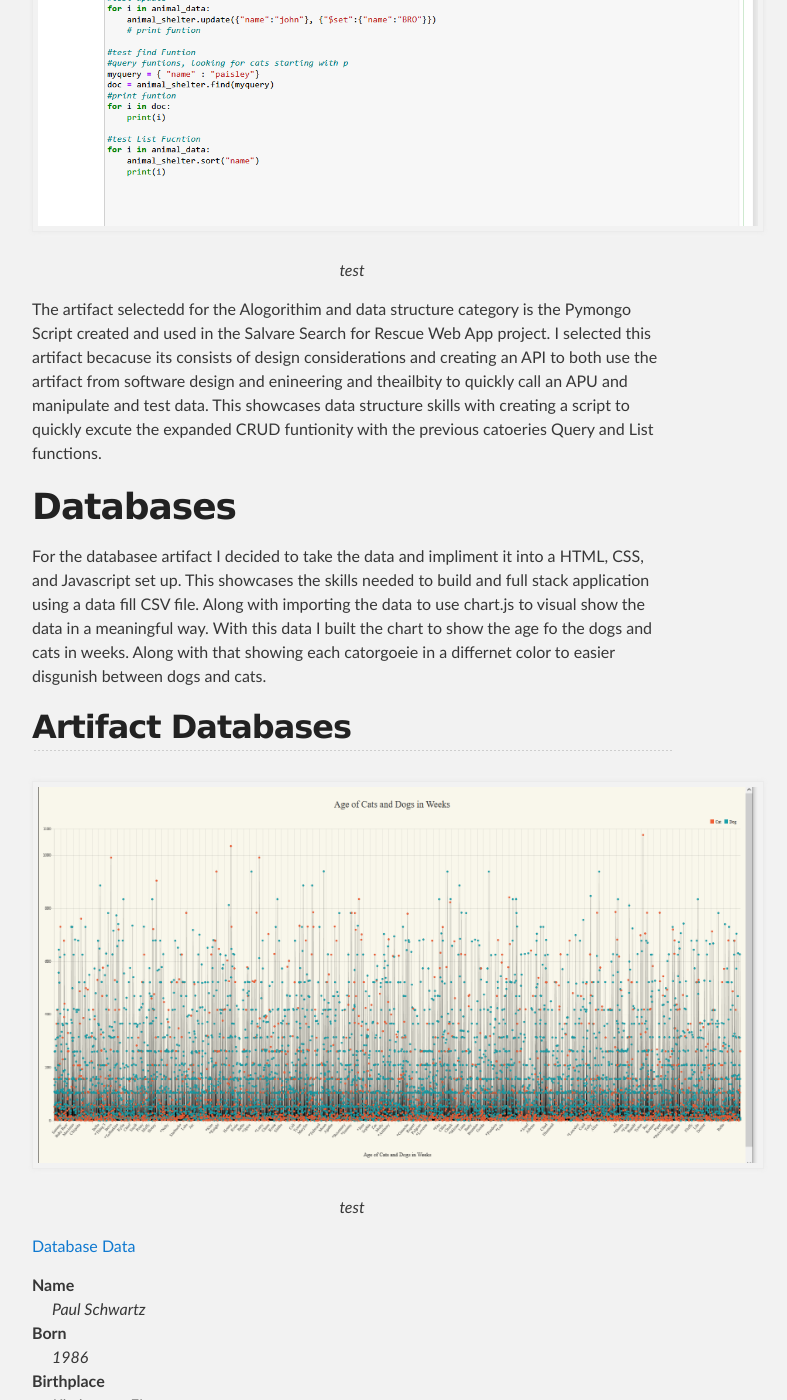
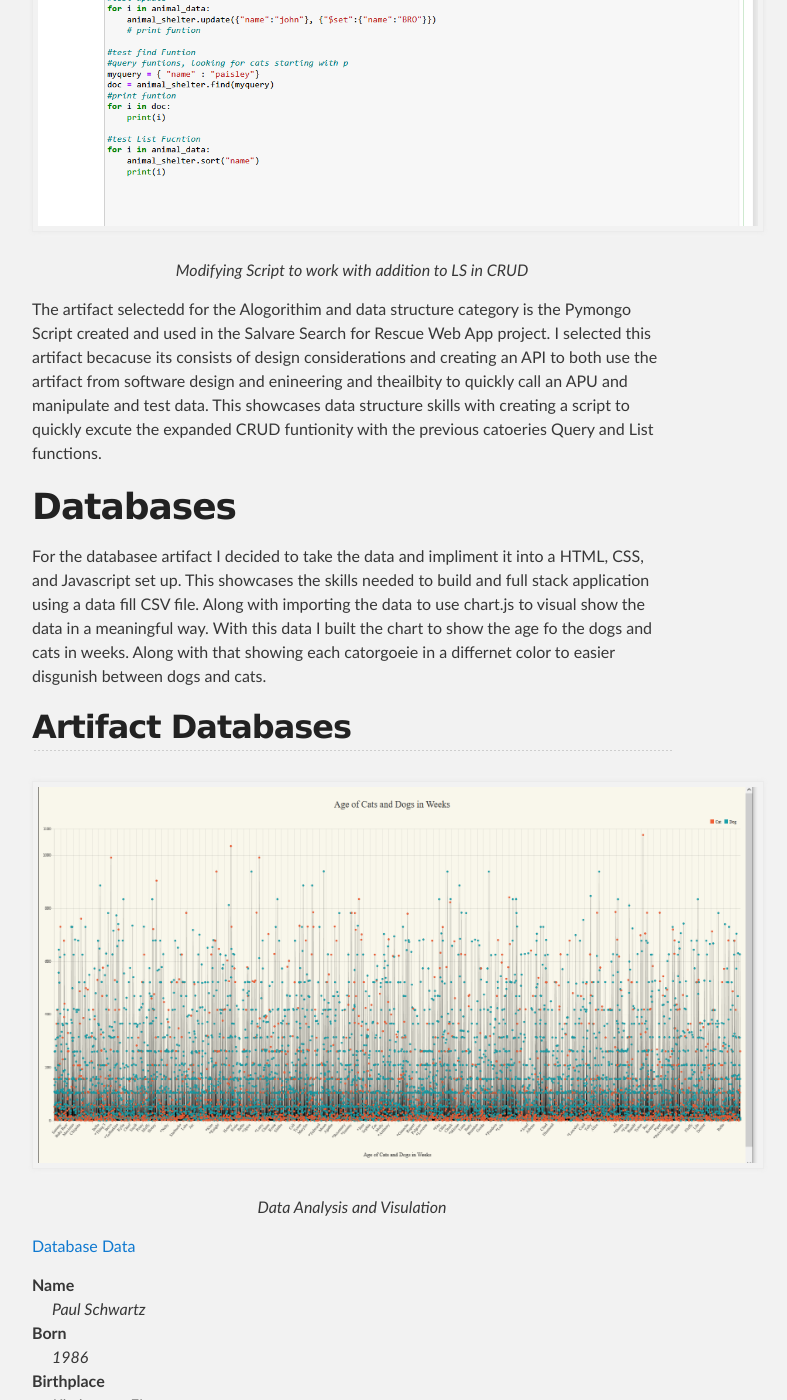
Before and after one commit to pages-themes/slate, a Jekyll site: the page built from index.md, in a window 1280 px wide and 1400 px high, scrolled down 4924 px. Shown: the whole window, without its empty margins (288-1075 px from the left). Built offline with Jekyll 4.4.1, drawn with Linux system fonts in a browser that asks for light colours; our own code applies the rules of GitHub Pages for plain Markdown files; some of the changed text lies outside the part shown.

Commit message:
Update index.md

```diff
--- a/index.md
+++ b/index.md
@@ -29,7 +29,7 @@
 
 <div style="text-align: center;">
     <img src="assets/images/Screenshot%20(235).png" width="720px" title="test" />
-    <p><em>test</em></p>
+    <p><em>IT- 235</em></p>
 </div>
 
 ## Portfolio Considerations
@@ -48,7 +48,7 @@
 
 <div style="text-align: center;">
     <img src="assets/images/Screenshot%20(232).png" width="720px" title="test" />
-    <p><em>test</em></p>
+    <p><em>Adding LS and CRUD</em></p>
 </div>
 
 The artifact selected for the software design and engineering category is the pymongo CRUD aplication from Salvare Search for Rescue Web App project.  The aplciations goal is to create the functionitily of CRUD for use with the mongodb database.  This showcaseese software design and engineering skills by examding the Python PyMongo drivers with dash framework intigartion.  With the CRUD module exanded with a Query and List funtion, this allows the data to be manipulated in a more streamlined way.
@@ -59,7 +59,7 @@
 
 <div style="text-align: center;">
     <img src="assets/images/Screenshot%20(233).png" width="720px" title="test" />
-    <p><em>test</em></p>
+    <p><em>Modifying Script to work with addition to LS in CRUD</em></p>
 </div>
 
 The artifact selectedd for the Alogorithim and data structure category is the Pymongo Script created and used in the Salvare Search for Rescue Web App project.  I selected this artifact becacuse its consists of design considerations and creating an API to both use the artifact from software design and enineering and theailbity to quickly call an APU and manipulate and test data.  This showcases data structure skills with creating a script to quickly excute the expanded CRUD funtionity with the previous catoeries Query and List functions.
@@ -72,7 +72,7 @@
 
 <div style="text-align: center;">
     <img src="assets/images/Screenshot%20(237).png" width="720px" title="test" />
-    <p><em>test</em></p>
+    <p><em>Data Analysis and Visulation</em></p>
 </div>
 
 [Database Data](https://daimon2008.github.io/database/)
```
